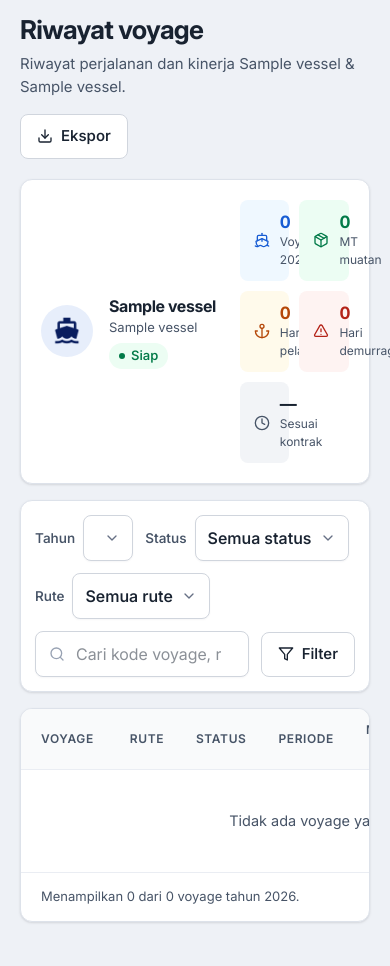
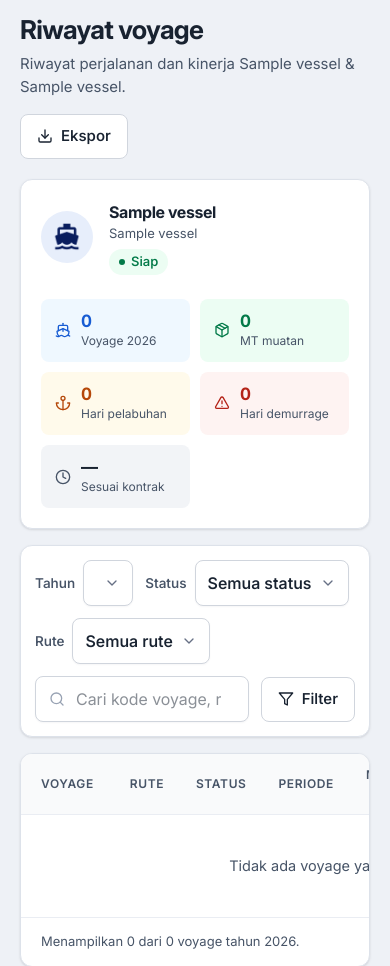
Before and after one commit to ethannchrstian/HuaShipping, a Django app: page /armada/1/riwayat/ in a window 390 px wide; the page is wider, and only the part inside the window is pictured. Shown: the part 243-1209 px from the top of that part. Run offline with Django 5.2, Linux system fonts and the light colour scheme; a user stored in the database is signed in; tables that the repository leaves empty hold one stand-in row (values such as "Sample post"); data that the repository does not hold is empty; parts of the project's set-up code (start-up, migrations or seed data) failed here and were passed over.

Commit message:
Mobile portrait fixes: riwayat identity card, armada KPI orphan
- Riwayat kapal: the stat-tile grid was flex-1 (basis 0) so on phones
  it crushed into the sliver next to the vessel avatar and numbers
  spilled out of their tiles (32px sideways scroll); min-w-72 makes it
  wrap below the identity as a full-width 2-column grid, and the 5th
  tile (% Sesuai kontrak) spans both columns instead of orphaning
- Armada: 5th KPI tile (Nonaktif) spans both columns below md so the
  2-2-1 wrap ends full-width instead of a half-width orphan
- Every page screenshot-checked at 390x844: login, ringkasan, armada,
  riwayat, laporan, data master, master form, voyage detail, voyage
  form all render with zero horizontal overflow; 1920 unchanged

```diff
--- a/voyages/templates/voyages/armada.html
+++ b/voyages/templates/voyages/armada.html
@@ -36,7 +36,7 @@
     </span>
     <div><p class="text-[12.5px] text-ink-soft">Muat</p><p class="text-[20px] font-[700] tabular-nums leading-tight">{{ kpis.muat }}</p><p class="text-[12px] text-ink-faint">Proses muat</p></div>
   </div>
-  <div class="card flex items-center gap-3.5 p-4">
+  <div class="card flex items-center gap-3.5 p-4 max-md:col-span-2">
     <span class="flex h-11 w-11 shrink-0 items-center justify-center rounded-full bg-[#f4f0fd] text-[#7a5af8]">
       <svg class="h-5 w-5" aria-hidden="true" viewBox="0 0 24 24" fill="none" stroke="currentColor" stroke-width="2" stroke-linecap="round" stroke-linejoin="round"><path d="M14.7 6.3a1 1 0 0 0 0 1.4l1.6 1.6a1 1 0 0 0 1.4 0l3.77-3.77a6 6 0 0 1-7.94 7.94l-6.91 6.91a2.12 2.12 0 0 1-3-3l6.91-6.91a6 6 0 0 1 7.94-7.94l-3.76 3.76z"/></svg>
     </span>
--- a/voyages/templates/voyages/riwayat_kapal.html
+++ b/voyages/templates/voyages/riwayat_kapal.html
@@ -41,7 +41,8 @@
       </p>
     </div>
   </div>
-  <div class="grid flex-1 grid-cols-2 gap-2.5 sm:grid-cols-3 xl:grid-cols-5">
+  {# min-w makes this wrap under the vessel identity on phones instead of squeezing beside it #}
+  <div class="grid min-w-72 flex-1 grid-cols-2 gap-2.5 sm:grid-cols-3 xl:grid-cols-5">
     <div class="flex items-center gap-2.5 rounded-lg bg-info-bg px-3.5 py-3">
       <svg class="h-4 w-4 shrink-0 text-info-ink" aria-hidden="true" viewBox="0 0 24 24" fill="none" stroke="currentColor" stroke-width="2" stroke-linecap="round" stroke-linejoin="round"><path d="M2 21c.6.5 1.2 1 2.5 1 2.5 0 2.5-2 5-2 1.3 0 1.9.5 2.5 1s1.2 1 2.5 1c2.5 0 2.5-2 5-2 1.3 0 1.9.5 2.5 1"/><path d="M19.38 20A11.6 11.6 0 0 0 21 14l-9-4-9 4c0 2.9.94 5.34 2.81 7.76"/><path d="M19 13V7a2 2 0 0 0-2-2H7a2 2 0 0 0-2 2v6"/><path d="M12 10v4"/><path d="M12 2v3"/></svg>
       <div><p class="text-[17px] font-[700] tabular-nums leading-tight text-info-ink">{{ n_voyages }}</p><p class="text-[12px] text-ink-soft">Voyage {{ year }}</p></div>
@@ -58,7 +59,7 @@
       <svg class="h-4 w-4 shrink-0 text-bad-ink" aria-hidden="true" viewBox="0 0 24 24" fill="none" stroke="currentColor" stroke-width="2" stroke-linecap="round" stroke-linejoin="round"><path d="m21.73 18-8-14a2 2 0 0 0-3.48 0l-8 14A2 2 0 0 0 4 20h16a2 2 0 0 0 1.73-2Z"/><path d="M12 9v4"/><path d="M12 17h.01"/></svg>
       <div><p class="text-[17px] font-[700] tabular-nums leading-tight text-bad-ink">{{ dem_days }}</p><p class="text-[12px] text-ink-soft">Hari demurrage</p></div>
     </div>
-    <div class="flex items-center gap-2.5 rounded-lg bg-[#f2f4f7] px-3.5 py-3">
+    <div class="flex items-center gap-2.5 rounded-lg bg-[#f2f4f7] px-3.5 py-3 max-sm:col-span-2">
       <svg class="h-4 w-4 shrink-0 text-ink-soft" aria-hidden="true" viewBox="0 0 24 24" fill="none" stroke="currentColor" stroke-width="2" stroke-linecap="round" stroke-linejoin="round"><circle cx="12" cy="12" r="10"/><polyline points="12 6 12 12 16 14"/></svg>
       <div><p class="text-[17px] font-[700] tabular-nums leading-tight">{% if pct_kontrak is not None %}{{ pct_kontrak }}%{% else %}—{% endif %}</p><p class="text-[12px] text-ink-soft">Sesuai kontrak</p></div>
     </div>
```
Also changed, not shown: voyages/static/voyages/app.css.
